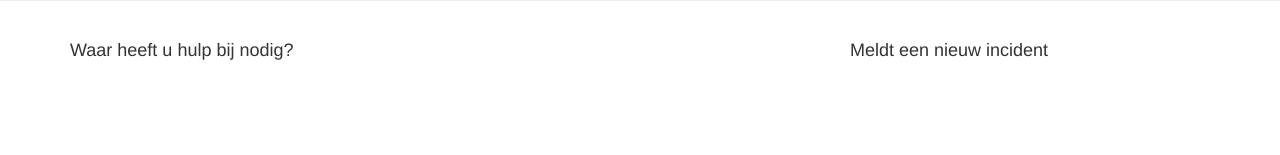
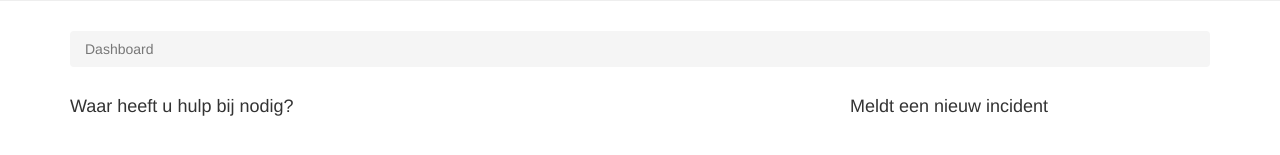
Before and after one commit to robbietjuh/hanze_hondsrug, a PHP site: template src/main/app/views/frontend/dashboard.php in a window 1280 px wide. Shown: the part 289-444 px from the top of the page. Run offline with PHP 8.4, Linux system fonts and the light colour scheme; the template is opened without the code that fills it, so the values that code supplies are empty; some libraries are stand-ins or nearby versions.

Commit message:
+ Added breadcrumbs to the dashboard view

```diff
--- a/src/main/app/views/frontend/dashboard.php
+++ b/src/main/app/views/frontend/dashboard.php
@@ -1,4 +1,8 @@
 <?=$this->renderView("frontend/header");?>
+
+        <ol class="breadcrumb">
+            <li class="active">Dashboard</li>
+        </ol>
 
         <div class="row">
             <div class="col-md-8">
```
